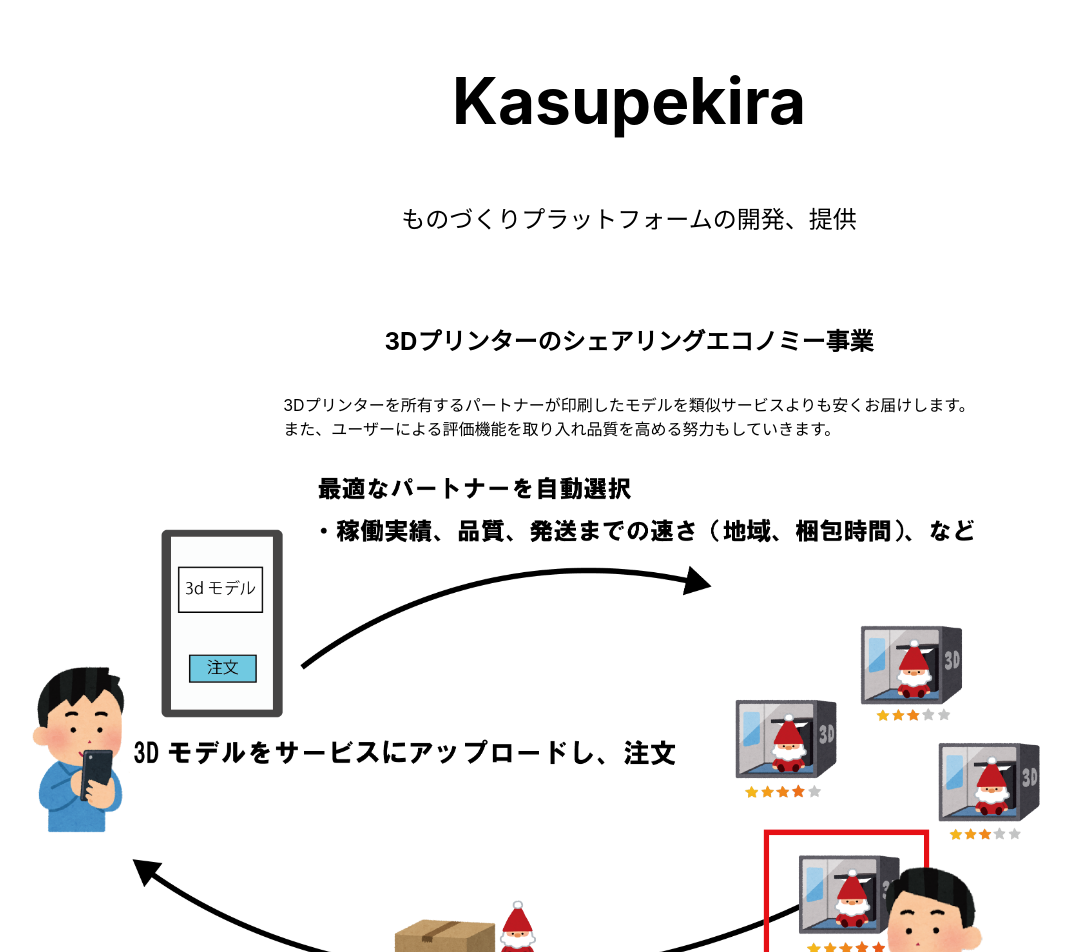
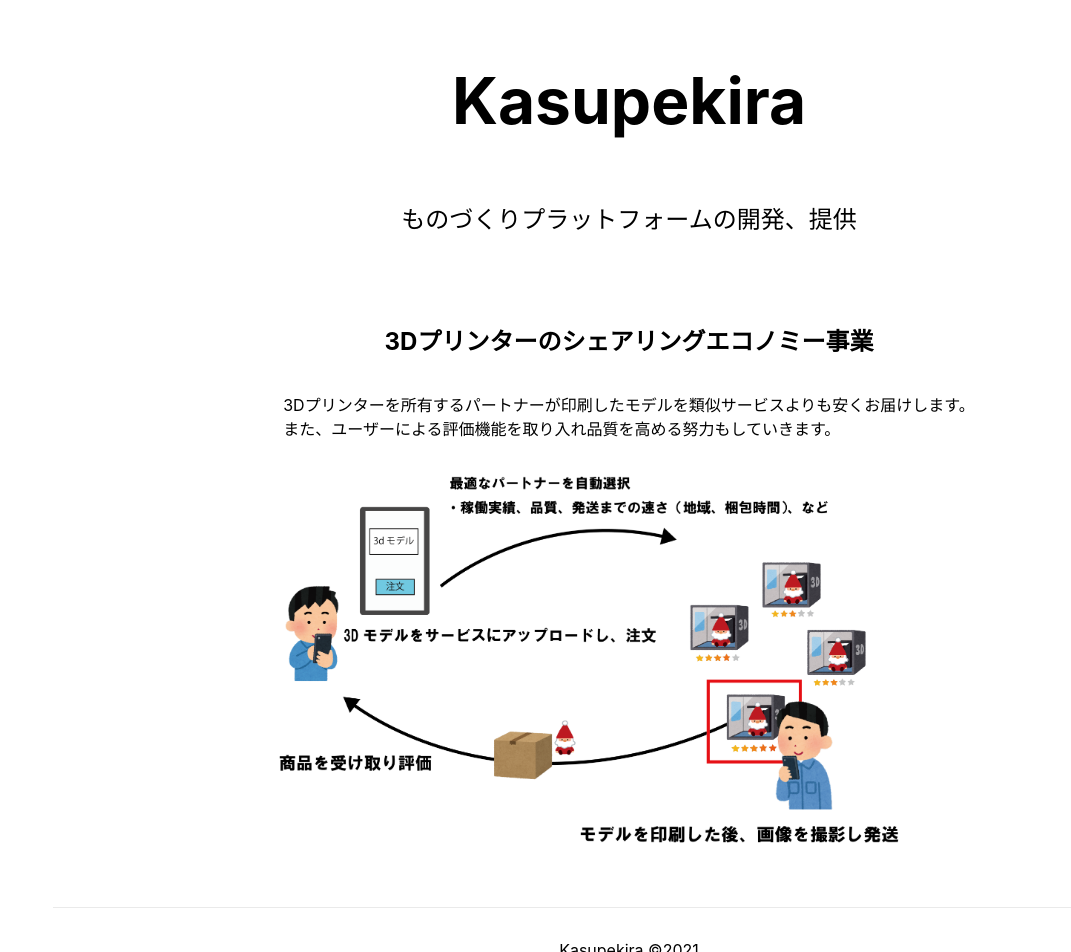
Before and after one commit to oshita-n/kasupekira.com, a Next.js app: page / in a window 1280 px wide. Shown: the top 952 px of the page, without its empty margins (11-1082 px from the left). Built offline with nearby package versions, Linux system fonts and the light colour scheme.

Commit message:
🐛 画像のmax-widthの追加

```diff
--- a/styles/globals.css
+++ b/styles/globals.css
@@ -17,6 +17,6 @@
 
 img {
   width:100%;
-  max-width: 100%;
+  max-width: 700px;
   height: auto;
   }
```
